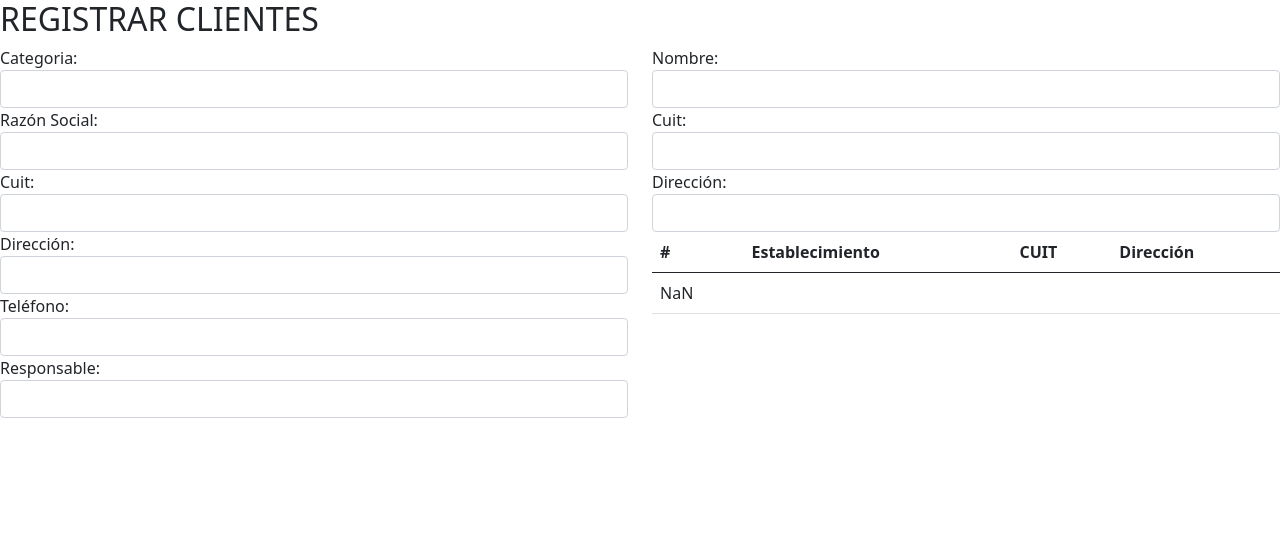
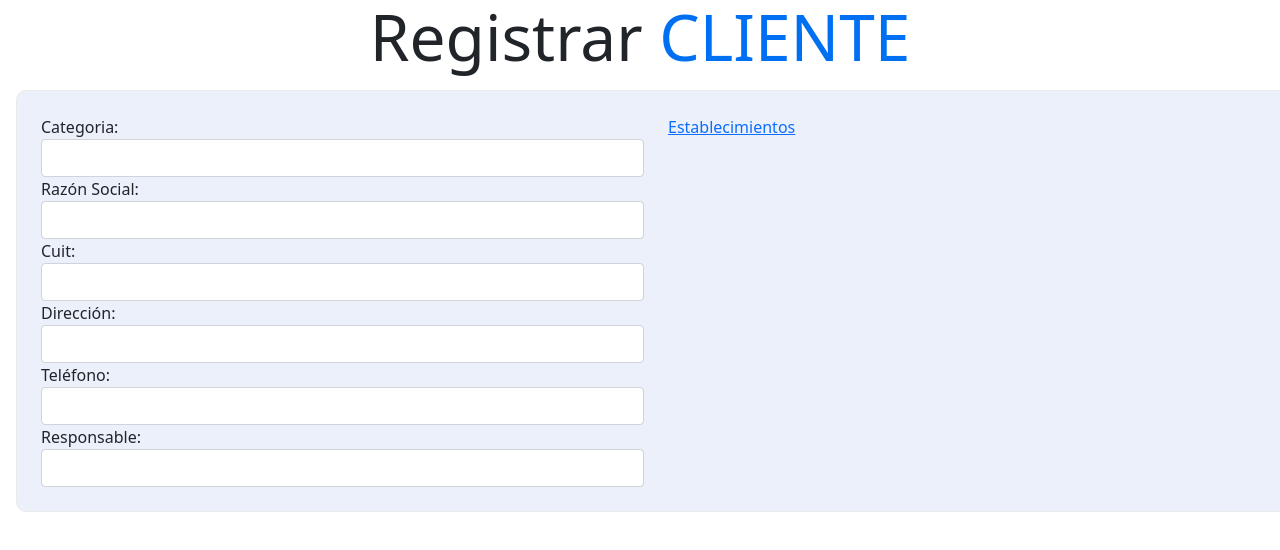
Before and after one commit to divmsolutions/sgaw, a Next.js app in the folder sgaw/: page /Customer/customer in a window 1280 px wide. Shown: the top 550 px of the page. Built offline with nearby package versions, Linux system fonts and the light colour scheme.

Commit message:
update components with button selected

```diff
--- a/sgaw/components/Establishment/establishment.js
+++ /dev/null
@@ -1,62 +0,0 @@
-// import bootstrap from 'bootstrap/dist/css/bootstrap.css'
-// import { Form, Label, FormGroup, Input, Button, Row, Col } from 'reactstrap'
-import { Table } from 'react-bootstrap'
-import 'bootstrap/dist/css/bootstrap.min.css';
-import customer from '../../pages/Customer/customer'
-
-const Establishment = (props) => {
-
-  const establishmentData = [
-    // {
-    //   nombreEstablecimiento: "El Mariscal",
-    //   cuitEstablecimiento: "23219492457",
-    //   direccionEstablecimiento: "Santa Fe"
-    // },
-    // {
-    //   nombreEstablecimiento: "Plumas Verdes",
-    //   cuitEstablecimiento: "22193912571",
-    //   direccionEstablecimiento: "Comodoro Rivadavia"
-    // },
-    // {
-    //   nombreEstablecimiento: "La Catalina",
-    //   cuitEstablecimiento: "21116226629",
-    //   direccionEstablecimiento: "Arroyito"
-    // }
-
-  ];
-
-  // const { handleSubmit } = props;
-
-  const renderEstablishment = (data, index) => {
-    return (
-      <tr key={index}>
-        <td>{index + 1}</td>
-        <td>{data.nombreEstablecimiento}</td>
-        <td>{data.cuitEstablecimiento}</td>
-        <td>{data.direccionEstablecimiento}</td>
-      </tr>
-    )
-  }
-
-  return (
-    <>
-      <Table>
-        <thead>
-          <tr>
-            <th>#</th>
-            <th>Establecimiento</th>
-            <th>CUIT</th>
-            <th>Dirección</th>
-          </tr>
-        </thead>
-        <tbody>
-          {renderEstablishment(props)}
-          {/* {establishmentData.map(renderEstablishment)} */}
-        </tbody>
-      </Table>
-      {/* <button onClick={handleSubmit}>Agregar</button> */}
-    </>
-  );
-}
-
-export default Establishment;
--- a/sgaw/pages/Customer/customer.js
+++ b/sgaw/pages/Customer/customer.js
@@ -1,51 +1,50 @@
-import { Form, Label, FormGroup, Input, Row, Col, Button } from 'reactstrap'
+import { Form, Label, FormGroup, Input, Row, Col, Table, Button } from 'reactstrap'
+// import { } from 'react-bootstrap'
+import Establishment from '../Establishment/establishment'
+import styles from '../../styles/Home.module.css'
 
-// import { } from 'react-bootstrap'
 import 'bootstrap/dist/css/bootstrap.min.css';
-
-import Establishment from '../../components/Establishment/establishment'
-
-import { useState } from 'react'
+import { useState, useEffect } from 'react';
+import Link from 'next/link'
 
 const Customer = (props) => {
-
-  const initialValuesEstablishment = {
-    nombreEstablecimiento: ""
-    //cuitEstablecimiento: "",
-    //direccionEstablecimiento: "",
+  const initialValues = {
+    nombreEstablecimiento: "",
+    cuitEstablecimiento: "",
+    direccionEstablecimiento: ""
   }
 
-  const [values, setValues] = useState("");
+  const [values, setValues] = useState(initialValues);
 
-  /* va tomando la entrada de teclado de los inputs del Formulario */
   const handleInputChange = (e) => {
     const { name, value } = e.target;
-    console.log(name, value)
     setValues({ ...values, [name]: value })
-    console.log('setValues:', values)
   }
-  /* ----------------------------- */
 
-  const handleSubmit = (values) => {
-    // e.preventDefault(); /* para cancelar un evento sin tener el funcionamiento del evento, es decir, puede ser llamado nuevamente */
-    // alert(e.nombreEstablecimiento)
-    // setValues({ ...initialValuesEstablishment })
+  const handleSubmit = (e) => {
+    e.preventDefault();
+    console.log("values", values);
+    props.addOrEditCustomer(values);
+
+    setValues({ ...initialValues })
   }
 
   return (
     <div>
-      <h2>REGISTRAR CLIENTES</h2>
+
+      <header>
+        <h1 className={styles.title}>
+          Registrar <a href="https://nextjs.org">CLIENTE</a>
+        </h1>
+      </header>
+
+      <main  className={styles.card}>
         <Form>
           <Row>
             <Col>
               <FormGroup>
                 <Label>Categoria:</Label>
-              <Input type="select" name="select">
-                {/* <option value="0">Lacteas</option>
-                <option value="1">No Lacteas</option>
-                <option value="2" selected>Alimentos</option> */}
-              </Input>
-
+                <Input type="select" name="select"></Input>
                 <Label>Razón Social:</Label>
                 <Input type="text" name="nombre_cliente"></Input>
                 <Label>Cuit:</Label>
@@ -59,24 +58,14 @@ const Customer = (props) => {
               </FormGroup>
             </Col>
             <Col xs="6">
-
-            <FormGroup>
-              <Label>Nombre:</Label>
-              <Input type="text" name="nombreEstablecimiento" onChange={handleInputChange}></Input>
-              <Label>Cuit:</Label>
-              <Input type="text" name="cuitEstablecimiento" onChange={handleInputChange}></Input>
-              <Label>Dirección:</Label>
-              <Input type="text" name="direccionEstablecimiento" onChange={handleInputChange}></Input>
-              {/* <Button onClick={() => setInsert(establishment.id)} >Agregar</Button> */}
-
-              {/* <Impresoras {...{addOrEditImpresoras, currentId, impresoras }} /> */}
-              <Establishment {...values} />
-              {/* <button onClick={props.handleSubmit}>Agregar</button> */}
-            </FormGroup>
+              <Link href="/Establishment/establishment">
+                <a>Establecimientos</a>
+              </Link>
 
             </Col>
           </Row>
         </Form>
+      </main>
     </div>
   );
 }
--- /dev/null
+++ b/sgaw/pages/Establishment/establishment.js
@@ -0,0 +1,113 @@
+import { Form, Label, FormGroup, Input, Row, Col, Table, Button, Dropdown, DropdownItem, DropdownMenu, DropdownToggle } from 'reactstrap'
+import 'bootstrap/dist/css/bootstrap.min.css'
+import { useState, useEffect } from 'react'
+import EstablishmentForCustomer from '../Customer/customer'
+import { db } from '../../../backend/initfirebase'
+import styles from '../../styles/Home.module.css'
+
+
+const Establishment = (props) => {
+
+  // const addOrEditEstablishment = async (dataEstablishment) => {
+  //   await db.collection('establecimientos').doc().set(dataEstablishment);
+  // }
+
+  // const initialValues = {
+  //   nombreEstablecimiento: "",
+  //   cuitEstablecimiento: "",
+  //   direccionEstablecimiento: ""
+  // }
+
+  // const [values, setValues] = useState(initialValues);
+  // const [clientes, setClientes] = useState([]);
+
+
+  const handleInputChange = (e) => {
+    const { name, value } = e.target;
+    setValues({ ...values, [name]: value })
+  }
+
+  const handleSubmit = (e) => {
+    e.preventDefault();
+    console.log("values", values);
+    props.addOrEditEstablishment(values);
+
+    setValues({ ...initialValues })
+  }
+
+  // const getClientes = async () => {
+  //   db.collection('clientes').onSnapshot((consultarCliente) => {
+  //     const docs = []
+  //     consultarCliente.forEach(doc => {
+  //       docs.push({ ...doc.data(), id: doc.id })
+  //     })
+  //     setClientes(docs)
+  //   })
+
+  // }
+
+  // useEffect(() => {
+  //   getClientes()
+  // }, [])
+
+
+  const [dropdown, setDropdown] = useState(false)
+
+  const toggle = () => {
+    setDropdown(cambiarEstado => !dropdown)
+  }
+
+
+  // const toggle = () => setDropdownOpen(prevState => !prevState);
+
+
+  return (
+    <div className={styles.container}>
+      <Col xs="6">
+        <FormGroup className={styles.card}>
+
+          <Dropdown isOpen={dropdown} toggle={toggle}>
+            <DropdownToggle caret>
+              Buscar Clientes
+      </DropdownToggle>
+            <DropdownMenu>
+              <DropdownItem header>Header</DropdownItem>
+              <DropdownItem>Some Action</DropdownItem>
+              <DropdownItem text>Dropdown Item Text</DropdownItem>
+              <DropdownItem disabled>Action (disabled)</DropdownItem>
+              <DropdownItem divider />
+              <DropdownItem>Foo Action</DropdownItem>
+              <DropdownItem>Bar Action</DropdownItem>
+              <DropdownItem>Quo Action</DropdownItem>
+            </DropdownMenu>
+          </Dropdown>
+
+          <Label>Nombre:</Label>
+          <Input type="text" name="nombreEstablecimiento" onChange={handleInputChange}></Input>
+          <Label>Cuit:</Label>
+          <Input type="text" name="cuitEstablecimiento" onChange={handleInputChange}></Input>
+          <Label>Dirección:</Label>
+          <Input type="text" name="direccionEstablecimiento" onChange={handleInputChange}></Input>
+          <div>
+            <button onClick={handleSubmit}>click me</button>
+          </div>
+        </FormGroup>
+        <Table>
+          <thead>
+            <tr>
+              <th>#</th>
+              <th>Establecimiento</th>
+              <th>CUIT</th>
+              <th>Dirección</th>
+            </tr>
+          </thead>
+          <tbody>
+            {/* <Establishment {...values} />  */}
+          </tbody>
+        </Table>
+      </Col>
+    </div>
+  )
+}
+
+export default Establishment;
--- a/sgaw/styles/Home.module.css
+++ b/sgaw/styles/Home.module.css
@@ -6,6 +6,7 @@
   justify-content: center;
   align-items: center;
   height: 100vh;
+
 }
 
 .main {
@@ -88,6 +89,9 @@
   border-radius: 10px;
   transition: color 0.15s ease, border-color 0.15s ease;
   width: 100%;
+
+  background-color: #EBF0FA;
+
 }
 
 .card:hover,
```
Also changed, not shown: sgaw/components/CustomerPS/customerPS.js (added, +25 -0 lines), sgaw/components/PointOfSale/pointOfSale.js (added, +12 -0 lines), sgaw/components/genericComponent.js (deleted, +0 -13 lines), sgaw/components/hijo.js (deleted, +0 -23 lines), sgaw/components/padre.js (deleted, +0 -12 lines), sgaw/pages/Product/product.js (added, +9 -0 lines), sgaw/pages/index.js (+3 -5 lines). Lines whose indentation alone changed are shown as unchanged.
